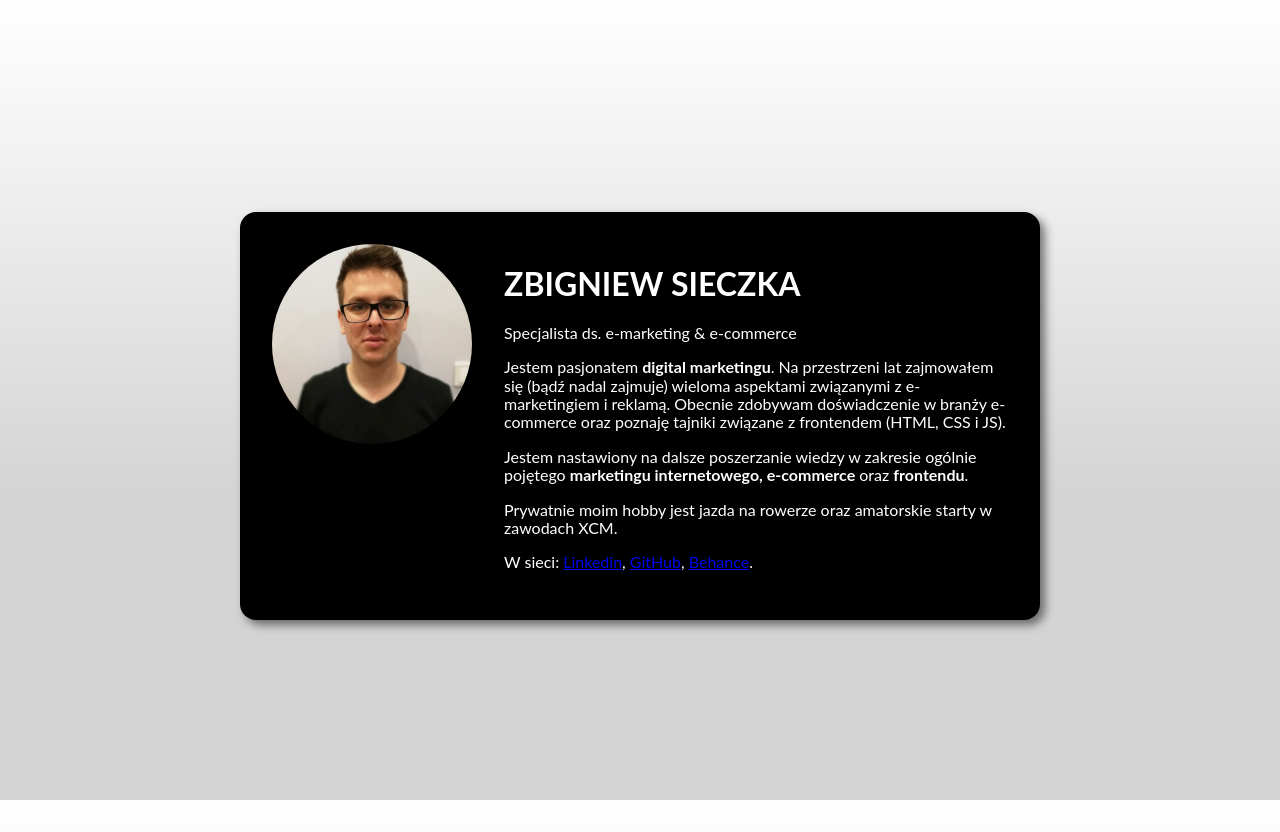
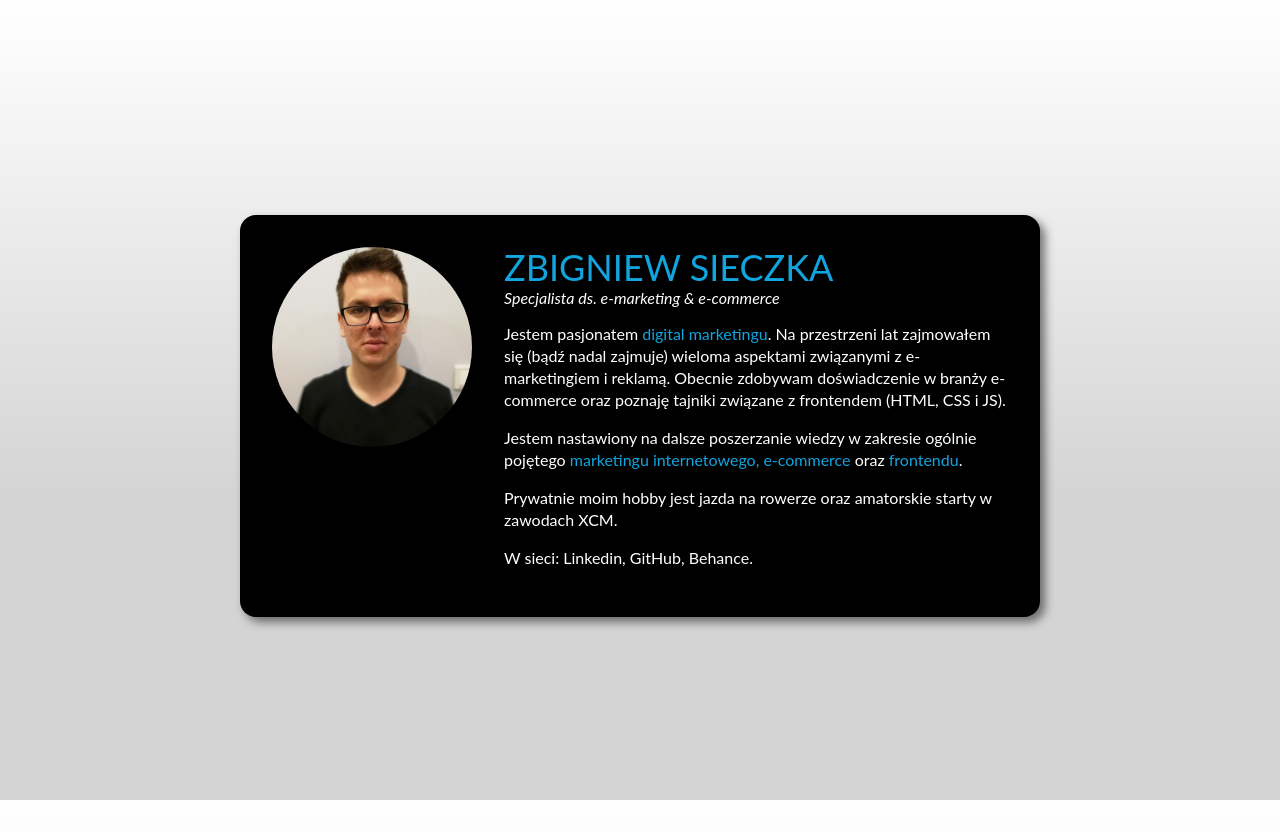
Before and after one commit to zbigniew-sieczka/wizytowka, a plain HTML site: page index.html in a window 1280 px wide. Drawn offline with Linux system fonts and the light colour scheme.

Commit message:
adding CSS styles to the description

```diff
--- a/style.css
+++ b/style.css
@@ -9,12 +9,26 @@ html {
 }
 
 body {
+  background: rgb(212, 212, 212);
+  background: -moz-linear-gradient(
+    0deg,
+    rgba(212, 212, 212, 1) 0%,
+    rgba(212, 212, 212, 1) 38%,
+    rgba(255, 255, 255, 1) 100%
+  );
+  background: -webkit-linear-gradient(
+    0deg,
+    rgba(212, 212, 212, 1) 0%,
+    rgba(212, 212, 212, 1) 38%,
+    rgba(255, 255, 255, 1) 100%
+  );
   background: linear-gradient(
     0deg,
     rgba(212, 212, 212, 1) 0%,
     rgba(212, 212, 212, 1) 38%,
     rgba(255, 255, 255, 1) 100%
   );
+  filter: progid:DXImageTransform.Microsoft.gradient(startColorstr="#d4d4d4",endColorstr="#ffffff",GradientType=1);
   background-repeat: no-repeat;
   background-attachment: fixed;
   display: flex;
@@ -45,3 +59,33 @@ body {
   margin-right: 32px;
   z-index: 2;
 }
+
+.person__name {
+  font-size: 36px;
+  font-weight: normal;
+  margin: 0;
+  color: #10a5df;
+}
+
+.person__position {
+  margin-top: 0;
+  font-style: italic;
+}
+
+.person__description {
+  line-height: 22px;
+}
+
+.person__link {
+  color: white;
+  text-decoration: none;
+}
+
+.person__link--backlight:hover {
+  color: #10a5df;
+}
+
+.special-text {
+  color: #10a5df;
+  font-weight: normal;
+}
```
